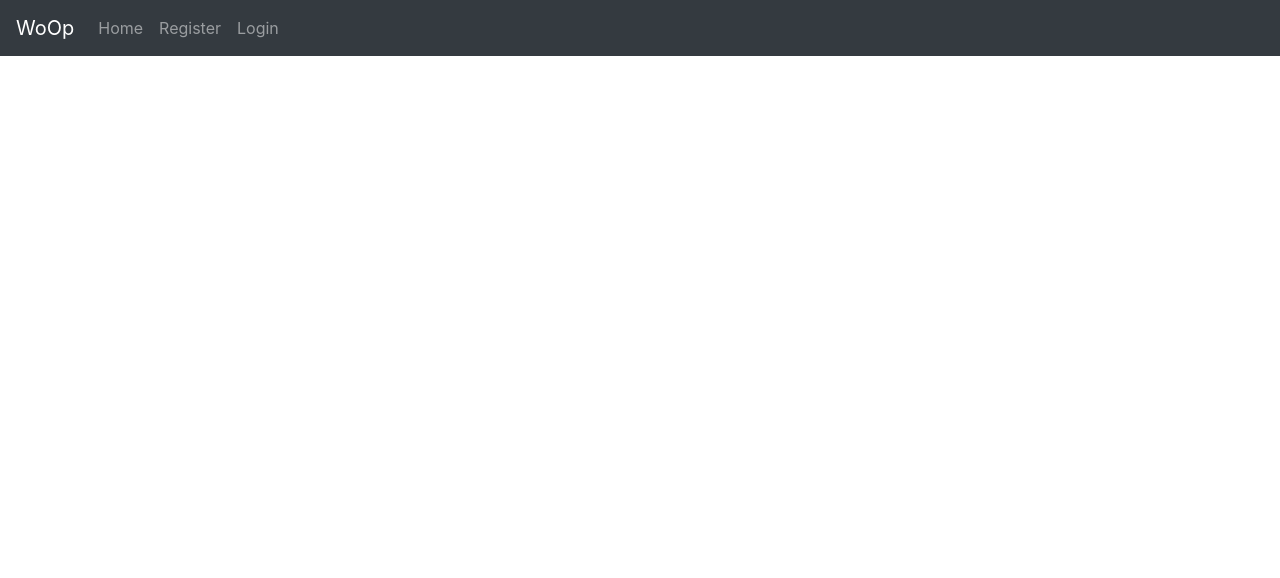
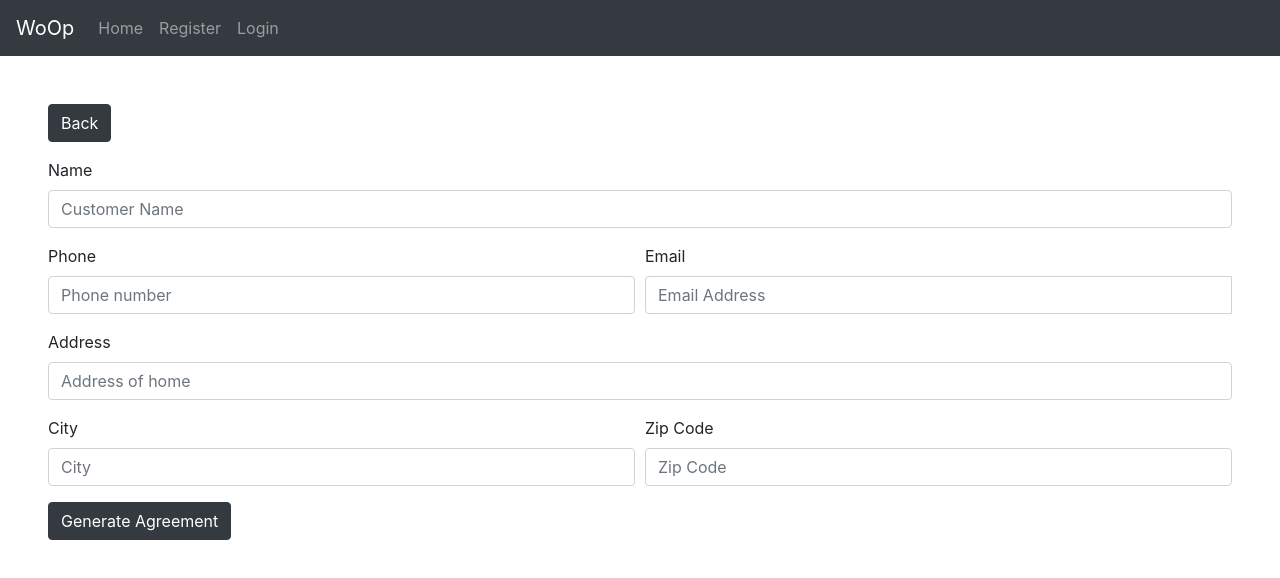
Before and after one commit to Window-Of-Opportunity/frontend_quoting, a React (Create React App) app: page /Agreement in a window 1280 px wide. Shown: the top 578 px of the page. Built offline with nearby package versions, Linux system fonts and the light colour scheme.

Commit message:
Added Agreement page for gathering information to generate agreement.

```diff
--- a/public/index.html
+++ b/public/index.html
@@ -7,7 +7,7 @@
     <meta name="theme-color" content="#000000" />
     <meta
       name="description"
-      content="Web site created using create-react-app"
+      content="Quoting website for the Window of Opportunity"
     />
     <link rel="apple-touch-icon" href="%PUBLIC_URL%/logo192.png" />
     <!--
@@ -24,7 +24,7 @@
       work correctly both with client-side routing and a non-root public URL.
       Learn how to configure a non-root public URL by running `npm run build`.
     -->
-    <title>React App</title>
+    <title>Window of Opportunity</title>
   </head>
   <body>
     <noscript>You need to enable JavaScript to run this app.</noscript>
--- a/src/routes.js
+++ b/src/routes.js
@@ -5,6 +5,7 @@ import Register from './views/Register/Register';
 import Login from './views/Login/Login';
 import Cart from './views/Cart/Cart';
 import Pricing from './views/Pricing/Pricing';
+import Agreement from './views/Agreement/Agreement';
 import Test from './views/Test/Test';
 import {
     BrowserRouter as Router,
@@ -38,7 +39,10 @@ export const Routes = () => {
                 <Route exact path="/Pricing">
                     <Pricing />
                 </Route>
-		<Route exact path="/Test">
+                <Route exact path="/Agreement">
+                    <Agreement />
+                </Route>
+		        <Route exact path="/Test">
                     <Test />
                 </Route>
             </Switch>
--- /dev/null
+++ b/src/views/Agreement/Agreement.js
@@ -0,0 +1,92 @@
+import React, {useState} from 'react';
+import {InputGroup, Button, Col, Form} from 'react-bootstrap';
+
+
+function Agreement() {
+  const [validated, setValidated] = useState(false);
+
+  const handleSubmit = (event) => {
+    const form = event.currentTarget;
+    if (form.checkValidity() === false) {
+      event.preventDefault();
+      event.stopPropagation();
+    }
+
+    setValidated(true);
+  };
+
+  return(
+    <div class="m-5">
+      <Button href="/Pricing" variant="dark">Back</Button>{' '}
+      <p></p>
+      <Form noValidate validated={validated} onSubmit={handleSubmit}>
+          <Form.Group controlId="validationCustom01">
+            <Form.Label>Name</Form.Label>
+            <Form.Control
+              required
+              type="text"
+              placeholder="Customer Name"
+            />
+            <Form.Control.Feedback type="invalid">
+                Please provide a valid name.
+            </Form.Control.Feedback>
+          </Form.Group>
+        <Form.Row>
+          <Form.Group as={Col} controlId="validationCustom02">
+            <Form.Label>Phone</Form.Label>
+            <Form.Control
+              required
+              type="text"
+              placeholder="Phone number"
+            />
+            <Form.Control.Feedback type="invalid">
+                Please provide a valid phone number.
+            </Form.Control.Feedback>
+          </Form.Group>
+          <Form.Group as={Col} controlId="validationCustomUsername">
+            <Form.Label>Email</Form.Label>
+            <InputGroup>
+              <Form.Control
+                type="text"
+                placeholder="Email Address"
+                aria-describedby="inputGroupPrepend"
+                required
+              />
+              <Form.Control.Feedback type="invalid">
+                Please provide a valid email.
+              </Form.Control.Feedback>
+            </InputGroup>
+          </Form.Group>
+        </Form.Row>
+        <Form.Row>
+          <Form.Group as={Col} controlId="validationCustom03">
+            <Form.Label>Address</Form.Label>
+            <Form.Control type="text" placeholder="Address of home" required />
+            <Form.Control.Feedback type="invalid">
+              Please provide a valid Address.
+            </Form.Control.Feedback>
+          </Form.Group>
+        </Form.Row>
+        <Form.Row>
+          <Form.Group as={Col} controlId="validationCustom03">
+            <Form.Label>City</Form.Label>
+            <Form.Control type="text" placeholder="City" required />
+            <Form.Control.Feedback type="invalid">
+              Please provide a valid City.
+            </Form.Control.Feedback>
+          </Form.Group>
+          <Form.Group as={Col} controlId="validationCustom03">
+            <Form.Label>Zip Code</Form.Label>
+            <Form.Control type="text" placeholder="Zip Code" required />
+            <Form.Control.Feedback type="invalid">
+              Please provide a valid Zip Code.
+            </Form.Control.Feedback>
+          </Form.Group>
+        </Form.Row>
+        <Button variant="dark" type="submit">Generate Agreement</Button>
+      </Form>
+    </div>
+  );
+}
+
+export default Agreement;
--- a/src/views/Pricing/Pricing.js
+++ b/src/views/Pricing/Pricing.js
@@ -73,7 +73,7 @@ function Pricing() {
         </tbody>
       </Table>
       <Button variant="dark">Download</Button>{' '}
-      <Button variant="dark" style={{ float: 'right' }}>Complete Order</Button>{' '}
+      <Button variant="dark" href="/Agreement" style={{ float: 'right' }}>Complete Order</Button>{' '}
     </div>
   );
 }
```
